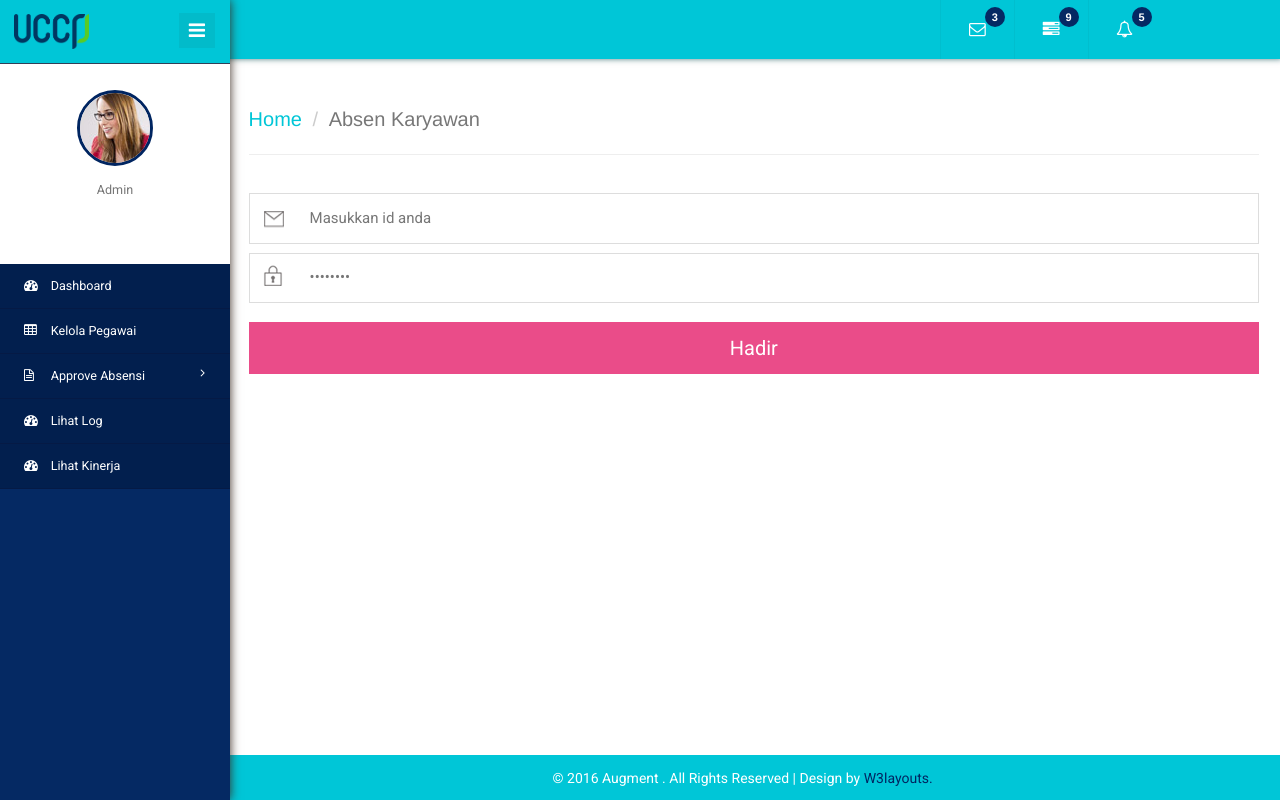
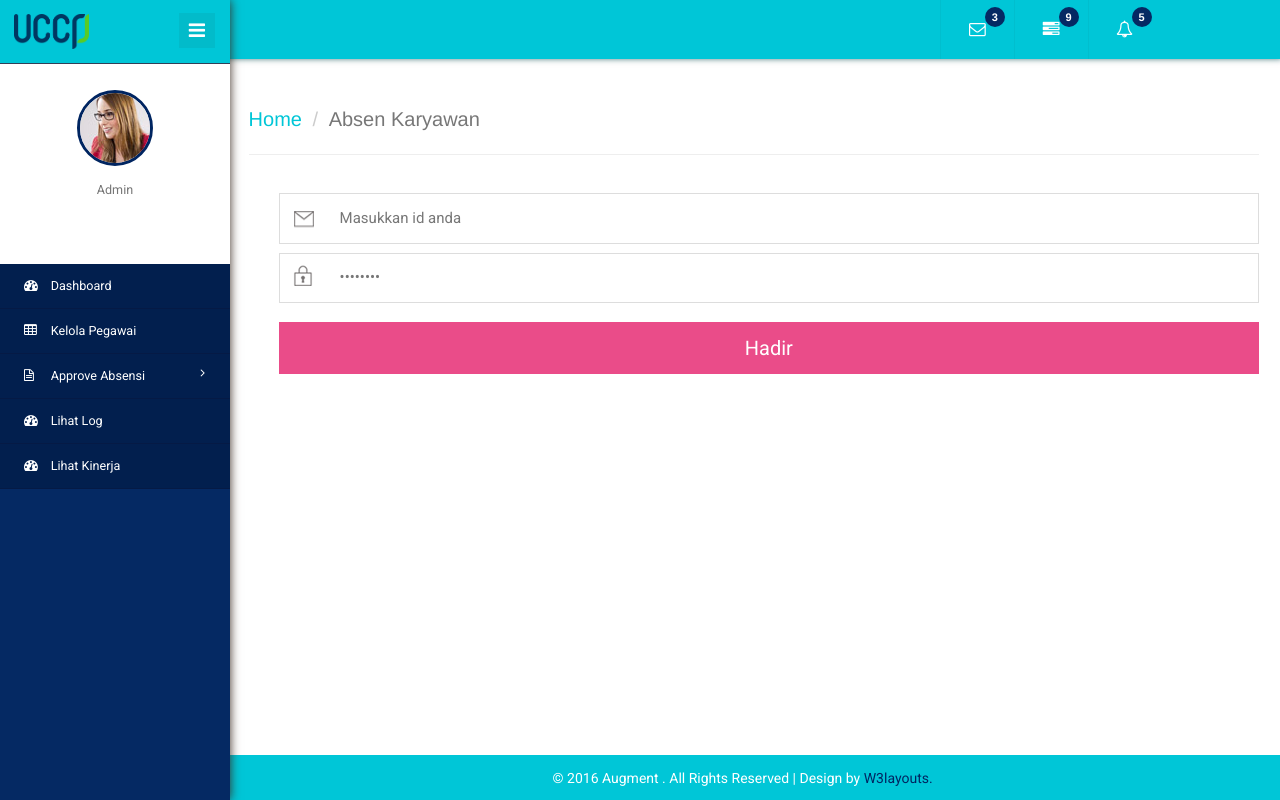
Before and after one commit to galihdea/Sistem-Absensi-UCCP, a PHP site: page /menu_absenkaryawan.php in a window 1280 px wide. Run offline with PHP 8.4, Linux system fonts and the light colour scheme; a user stored in the database is signed in; data that the repository does not hold is empty; some libraries are stand-ins or nearby versions.

Commit message:
Content margin
Memindahkan tambahan.css ke paling bawah header

```diff
--- a/css/tambahan.css
+++ b/css/tambahan.css
@@ -1,16 +1,29 @@
-.margin25-10{
-	margin-top:25px;
-	margin-left:10px;
+.margin25-10 {
+    margin-top: 25px;
+    margin-left: 10px;
 }
-.marginl-20{
-	margin-left:-20px;
+
+.marginl-20 {
+    margin-left: -20px;
 }
-.left-round-border{
-	border-radius: 10px 0px 0px 10px;
+
+.left-round-border {
+    border-radius: 10px 0px 0px 10px;
 }
-.right-round-border{
-	border-radius: 0px 10px 10px 0px;
+
+.right-round-border {
+    border-radius: 0px 10px 10px 0px;
 }
-.posfixed{
-	position: fixed !important;
+
+.posfixed {
+    position: fixed !important;
 }
+
+.inner-tittle,
+.two,
+.graph,
+.grid-1,
+.login-pegawai,
+.dataTables_wrapper {
+    margin-left: 30px!important;
+}
--- a/header.php
+++ b/header.php
@@ -37,8 +37,7 @@ Smartphone Compatible web template, free webdesigns for Nokia, Samsung, LG, Sony
                 window.scrollTo(0, 1);
             }
         </script>
-        <!-- Tambahan CSS -->
-        <link href="css/tambahan.css" rel='stylesheet' type='text/css' />
+
         <!-- Bootstrap Core CSS -->
         <link href="css/bootstrap.min.css" rel='stylesheet' type='text/css' />
         <!-- Custom CSS -->
@@ -89,6 +88,9 @@ Smartphone Compatible web template, free webdesigns for Nokia, Samsung, LG, Sony
 
         <!-- Bootstrap Core JavaScript -->
         <script src="js/bootstrap.min.js"></script>
+
+        <!-- Tambahan CSS -->
+        <link href="css/tambahan.css" rel='stylesheet' type='text/css' />
     </head>
     <div class="page-container">
         <!--/content-inner-->
--- a/menu_absenkaryawan.php
+++ b/menu_absenkaryawan.php
@@ -16,7 +16,7 @@
             <div id="tabs" class="tabs">
 
                 <!-- masukkan kode di sini -->
-                <div class="login">
+                <div class="login login-pegawai">
                     <!-- <h3 class="inner-tittle t-inner">DAFTAR HADIR HARI INI</h3> -->
 
                     <div class="buttons login">
```
